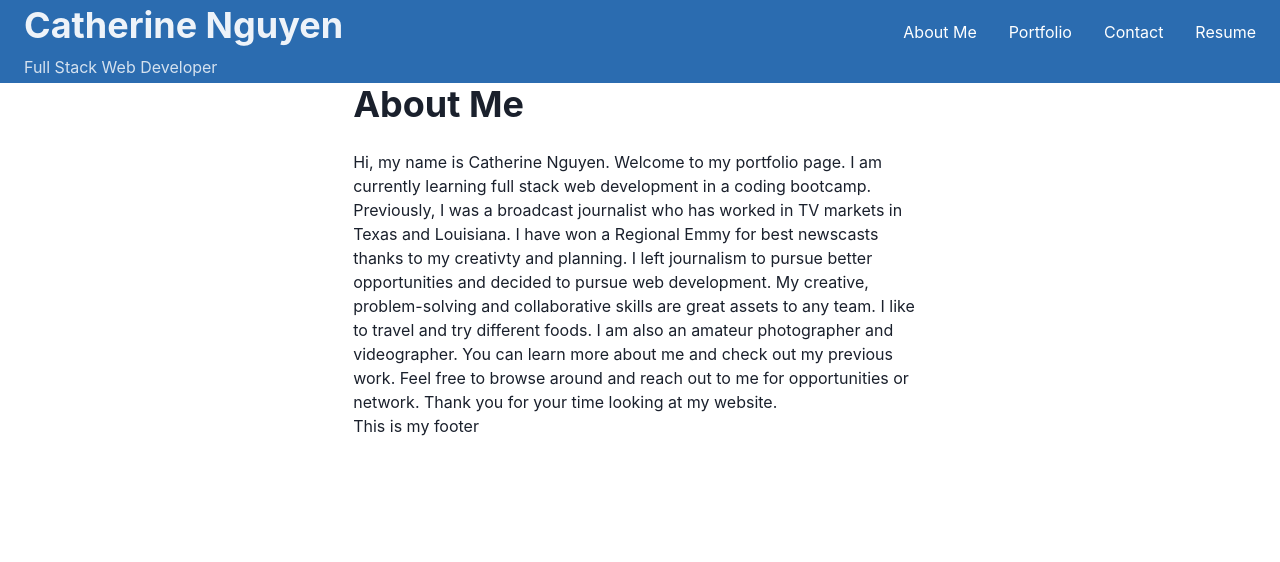
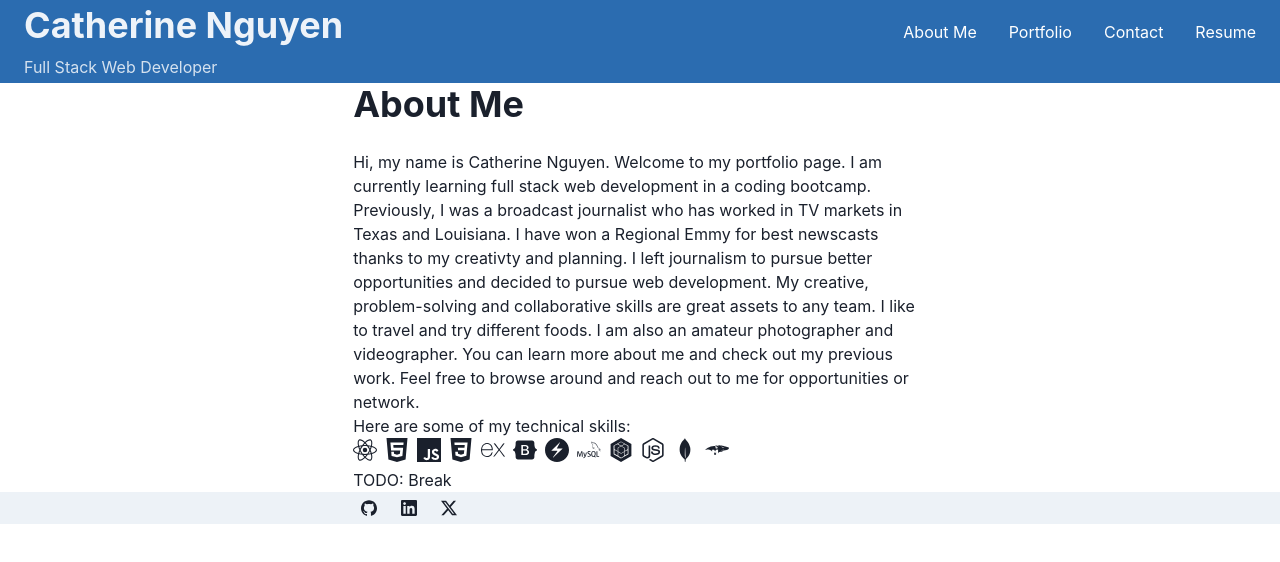
Before and after one commit to cmdnguyen/Portfolio-React, a React (Vite) app: page / in a window 1280 px wide. Shown: the top 562 px of the page. Built offline with nearby package versions, Linux system fonts and the light colour scheme.

Commit message:
Added tech skills in about me, added social links to footer, reworking the navbar

```diff
--- a/package.json
+++ b/package.json
@@ -18,6 +18,7 @@
     "framer-motion": "^10.16.4",
     "react": "^18.2.0",
     "react-dom": "^18.2.0",
+    "react-icons": "^4.11.0",
     "react-router-dom": "^6.16.0"
   },
   "devDependencies": {
--- a/src/components/Footer.jsx
+++ b/src/components/Footer.jsx
@@ -1,10 +1,50 @@
-import { Box, Container } from '@chakra-ui/react'
+import { Box, Container, HStack, chakra, useColorModeValue, VisuallyHidden } from '@chakra-ui/react'
+import { SiGithub, SiLinkedin, SiX } from 'react-icons/si'
+
+
+const SocialButton = ({
+  children,
+  label,
+  href,
+}) => {
+  return (
+    <chakra.button
+      rounded={'full'}
+      w={8}
+      h={8}
+      cursor={'pointer'}
+      as={'a'}
+      href={href}
+      display={'inline-flex'}
+      alignItems={'center'}
+      justifyContent={'center'}
+      transition={'background 0.3s ease'}
+      _hover={{
+        bg: useColorModeValue('blackAlpha.200', 'whiteAlpha.200'),
+      }}
+    >
+      <VisuallyHidden>{label}</VisuallyHidden>
+      {children}
+    </chakra.button>
+  );
+};
 
 export default function Footer(props) {
   return (
-      <Box as="footer" role="contentinfo" bg="bg.accent.default"{...props}>
+    <Box as="footer" bg="gray.100"{...props}>
       <Container>
-          This is my footer
+        <HStack>
+          <SocialButton boxSize={6} label={'GitHub'} href={'https://github.com/cmdnguyen'}>
+            <SiGithub />
+          </SocialButton>
+          <SocialButton label={'LinkedIn'} href={'https://www.linkedin.com/in/cmdnguyen/'}>
+            <SiLinkedin />
+          </SocialButton>
+          <SocialButton label={'X'} href={'https://twitter.com/cmdnguyen'}>
+            <SiX />
+          </SocialButton>
+
+        </HStack>
       </Container>
     </Box>
   );
--- a/src/components/NavBar.jsx
+++ b/src/components/NavBar.jsx
@@ -1,86 +1,117 @@
 import React from "react";
-import { Link, Box, Flex, Text, Stack, } from "@chakra-ui/react";
+import {
+    Box,
+    Flex,
+    Avatar,
+    HStack,
+    Text,
+    IconButton,
+    Button,
+    Menu,
+    MenuButton,
+    MenuList,
+    MenuItem,
+    MenuDivider,
+    useDisclosure,
+    useColorModeValue,
+    Stack,
+} from '@chakra-ui/react';
+import { HamburgerIcon, CloseIcon } from '@chakra-ui/icons';
 
+const Links = [
+    {
+      id: "about",
+      name: "About Me",
+      to: "/",
+    },
+    {
+      id: "portfolio",
+      name: "Portfolio",
+      to: "/Portfolio"
+    },
+    {
+        id: "contact",
+        name: "Contact",
+        to: "/Contact"
+      },
+      {
+        id: "resume",
+        name: "Resume",
+        to: "/Resume"
+      }
+  ];
 
-const NavBar = () => {
-    const [isOpen, setIsOpen] = React.useState(false);
-
-    const toggle = () => setIsOpen(!isOpen);
+const NavLink = (props) => {
+    const { children } = props;
 
     return (
-
-        <Flex>
-            <MenuToggle toggle={toggle} isOpen={isOpen} />
-            <MenuLinks isOpen={isOpen} />
-        </Flex>
-
-
-    );
-};
-
-const CloseIcon = () => (
-    <svg width="24" viewBox="0 0 18 18" xmlns="http://www.w3.org/2000/svg">
-        <title>Close</title>
-        <path
-            fill="white"
-            d="M9.00023 7.58599L13.9502 2.63599L15.3642 4.04999L10.4142 8.99999L15.3642 13.95L13.9502 15.364L9.00023 10.414L4.05023 15.364L2.63623 13.95L7.58623 8.99999L2.63623 4.04999L4.05023 2.63599L9.00023 7.58599Z"
-        />
-    </svg>
-);
-
-const MenuIcon = () => (
-    <svg
-        width="24px"
-        viewBox="0 0 20 20"
-        xmlns="http://www.w3.org/2000/svg"
-        fill="white"
-    >
-        <title>Menu</title>
-        <path d="M0 3h20v2H0V3zm0 6h20v2H0V9zm0 6h20v2H0v-2z" />
-    </svg>
-);
-
-const MenuToggle = ({ toggle, isOpen }) => {
-    return (
-        <Box display={{ base: "block", md: "none" }} pt={'5'} onClick={toggle}>
-            {isOpen ? <CloseIcon /> : <MenuIcon />}
+        <Box
+            as="a"
+            px={2}
+            py={1}
+            rounded={'md'}
+            _hover={{
+                textDecoration: 'none',
+                bg: useColorModeValue('gray.200', 'gray.700'),
+            }}
+            href={'#'}
+        >
+            {children}
         </Box>
     );
 };
+export default function NavBar() {
+    const { isOpen, onOpen, onClose } = useDisclosure();
 
-const MenuItem = ({ children, to = "/", ...rest }) => {
     return (
-        <Link href={to}>
-            <Text display="block" {...rest}>
-                {children}
-            </Text>
-        </Link>
+        <>
+            <Box px={4}>
+                <Flex h={16} alignItems={'center'} justifyContent={'space-between'}>
+                    <IconButton
+                        size={'md'}
+                        icon={isOpen ? <CloseIcon /> : <HamburgerIcon />}
+                        aria-label={'Open Menu'}
+                        display={{ md: 'none' }}
+                        onClick={isOpen ? onClose : onOpen}
+                    />
+                    <HStack spacing={8} alignItems={'center'}>
+                        <HStack as={'nav'} spacing={4} display={{ base: 'none', md: 'flex' }}>
+                            {Links.map((item) => (
+                                <NavLink key={item.name} to={item.to}>{item.name}</NavLink>
+                            ))}
+                        </HStack>
+                    </HStack>
+                    <Flex alignItems={'center'}>
+                        <Menu>
+                            <MenuButton
+                                as={Button}
+                                rounded={'full'}
+                                variant={'link'}
+                                cursor={'pointer'}
+                                minW={0}
+                            >
+                            </MenuButton>
+                            <MenuList>
+                                <MenuItem>Link 1</MenuItem>
+                                <MenuItem>Link 2</MenuItem>
+                                <MenuDivider />
+                                <MenuItem>Link 3</MenuItem>
+                            </MenuList>
+                        </Menu>
+                    </Flex>
+                </Flex>
+
+                {isOpen ? (
+                    <Box pb={4} display={{ md: 'none' }}>
+                        <Stack as={'nav'} spacing={4}>
+                            {Links.map((link) => (
+                                <NavLink key={link}>{link}</NavLink>
+                            ))}
+                        </Stack>
+                    </Box>
+                ) : null}
+            </Box>
+
+        </>
     );
-};
-
-const MenuLinks = ({ isOpen }) => {
-    return (
-        <Box
-            id="navbar"
-            pt={5}
-            pr={6}
-            display={{ base: isOpen ? "block" : "none", md: "block" }}
-            flexBasis={{ base: "100%", md: "auto" }}
-        >
-            <Stack
-
-                spacing={8}
-                justify={["center", "space-between", "flex-end", "flex-end"]}
-                direction={["column", "row", "row", "row"]}
-            >
-                <MenuItem to="/">About Me</MenuItem>
-                <MenuItem to="/Portfolio">Portfolio</MenuItem>
-                <MenuItem to="/Contact"> Contact</MenuItem>
-                <MenuItem to="/Resume"> Resume </MenuItem>
-            </Stack>
-        </Box>
-    );
-};
-
-
-export default NavBar;
+}
--- a/src/pages/About.jsx
+++ b/src/pages/About.jsx
@@ -1,4 +1,5 @@
-import { Text, Container, Heading } from '@chakra-ui/react'
+import { Text, Container, Heading, Icon, HStack, Tooltip } from '@chakra-ui/react'
+import { SiReact, SiHtml5, SiJavascript, SiCss3, SiExpress, SiBootstrap, SiChakraui, SiNodedotjs, SiMysql, SiSequelize, SiMongodb, SiMongoose } from 'react-icons/si'
 
 export default function About() {
   return (
@@ -18,9 +19,72 @@ export default function About() {
         I am also an amateur photographer and videographer.
         You can learn more about me and check out my previous work.
         Feel free to browse around and reach out to me for opportunities or network.
-        Thank you for your time looking at my website.
 
       </Text>
+      <Text>Here are some of my technical skills:</Text>
+      <HStack>
+        <Tooltip label='React' fontSize='md'>
+          <span>
+            <Icon as={SiReact} boxSize={6}></Icon>
+          </span>
+        </Tooltip>
+        <Tooltip label='HTML5' fontSize='md'>
+          <span>
+            <Icon as={SiHtml5} boxSize={6}></Icon>
+          </span>
+        </Tooltip>
+        <Tooltip label='JavaScript' fontSize='md'>
+          <span>
+            <Icon as={SiJavascript} boxSize={6}></Icon>
+          </span>
+        </Tooltip>
+        <Tooltip label='CSS3' fontSize='md'>
+          <span>
+            <Icon as={SiCss3} boxSize={6}></Icon>
+          </span>
+        </Tooltip>
+        <Tooltip label='Express.js' fontSize='md'>
+          <span>
+            <Icon as={SiExpress} boxSize={6}></Icon>
+          </span>
+        </Tooltip>
+        <Tooltip label='Bootstrap' fontSize='md'>
+          <span>
+            <Icon as={SiBootstrap} boxSize={6}></Icon>
+          </span>
+        </Tooltip>
+        <Tooltip label='Chakra UI' fontSize='md'>
+          <span>
+            <Icon as={SiChakraui} boxSize={6}></Icon>
+          </span>
+        </Tooltip>
+        <Tooltip label='MySQL' fontSize='md'>
+          <span>
+            <Icon as={SiMysql} boxSize={6}></Icon>
+          </span>
+        </Tooltip>
+        <Tooltip label='Sequelize' fontSize='md'>
+          <span>
+            <Icon as={SiSequelize} boxSize={6}></Icon>
+          </span>
+        </Tooltip>
+        <Tooltip label='Node.js' fontSize='md'>
+          <span>
+            <Icon as={SiNodedotjs} boxSize={6}></Icon>
+          </span>
+        </Tooltip>
+        <Tooltip label='MongoDB' fontSize='md'>
+          <span>
+            <Icon as={SiMongodb} boxSize={6}></Icon>
+          </span>
+        </Tooltip>
+        <Tooltip label='Mongoose' fontSize='md'>
+          <span>
+            <Icon as={SiMongoose} boxSize={6}></Icon>
+          </span>
+        </Tooltip>
+      </HStack>
+      <Text>TODO: Break</Text>
     </Container>
   );
 }
```
Lines whose indentation alone changed are shown as unchanged.
